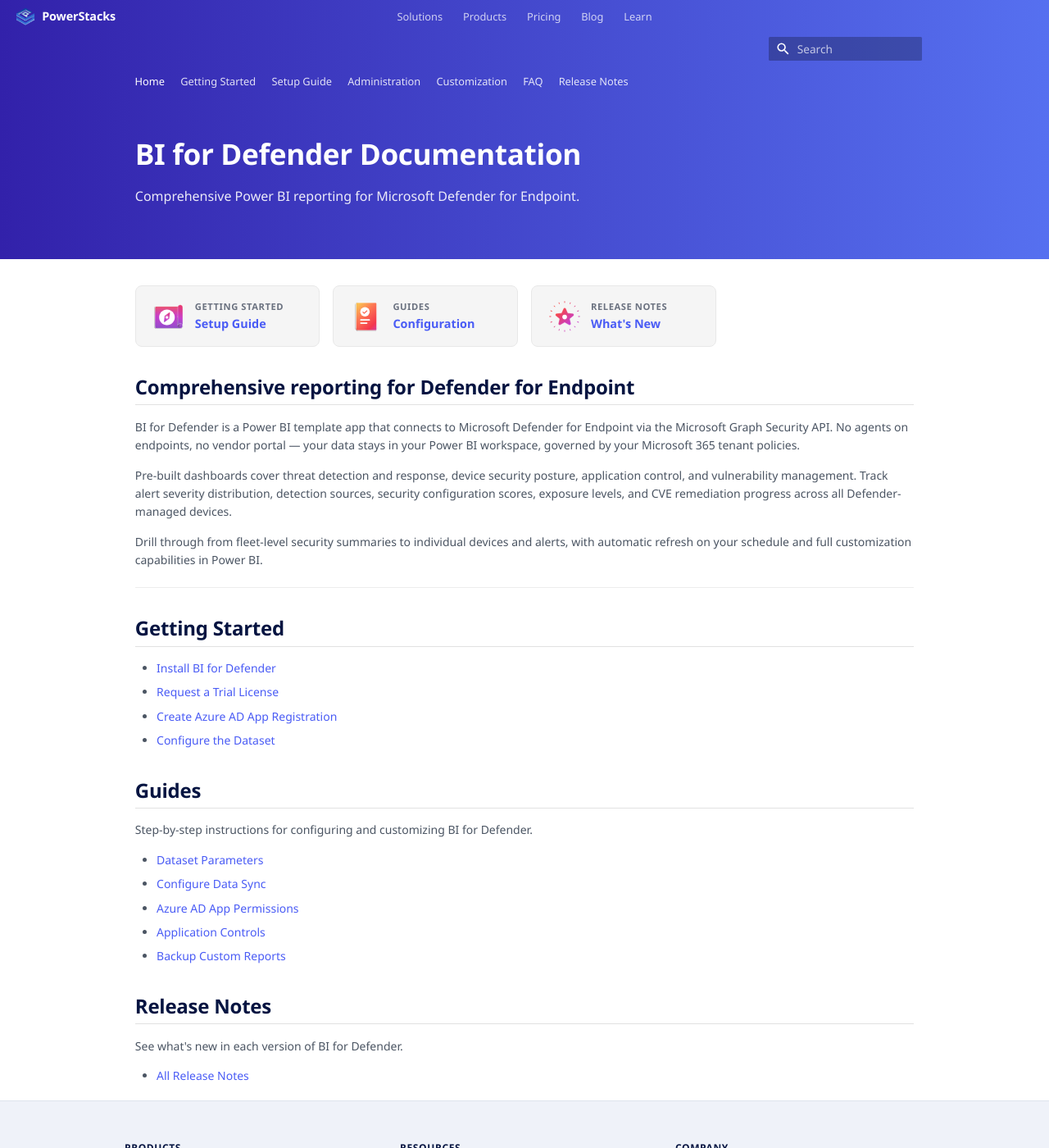
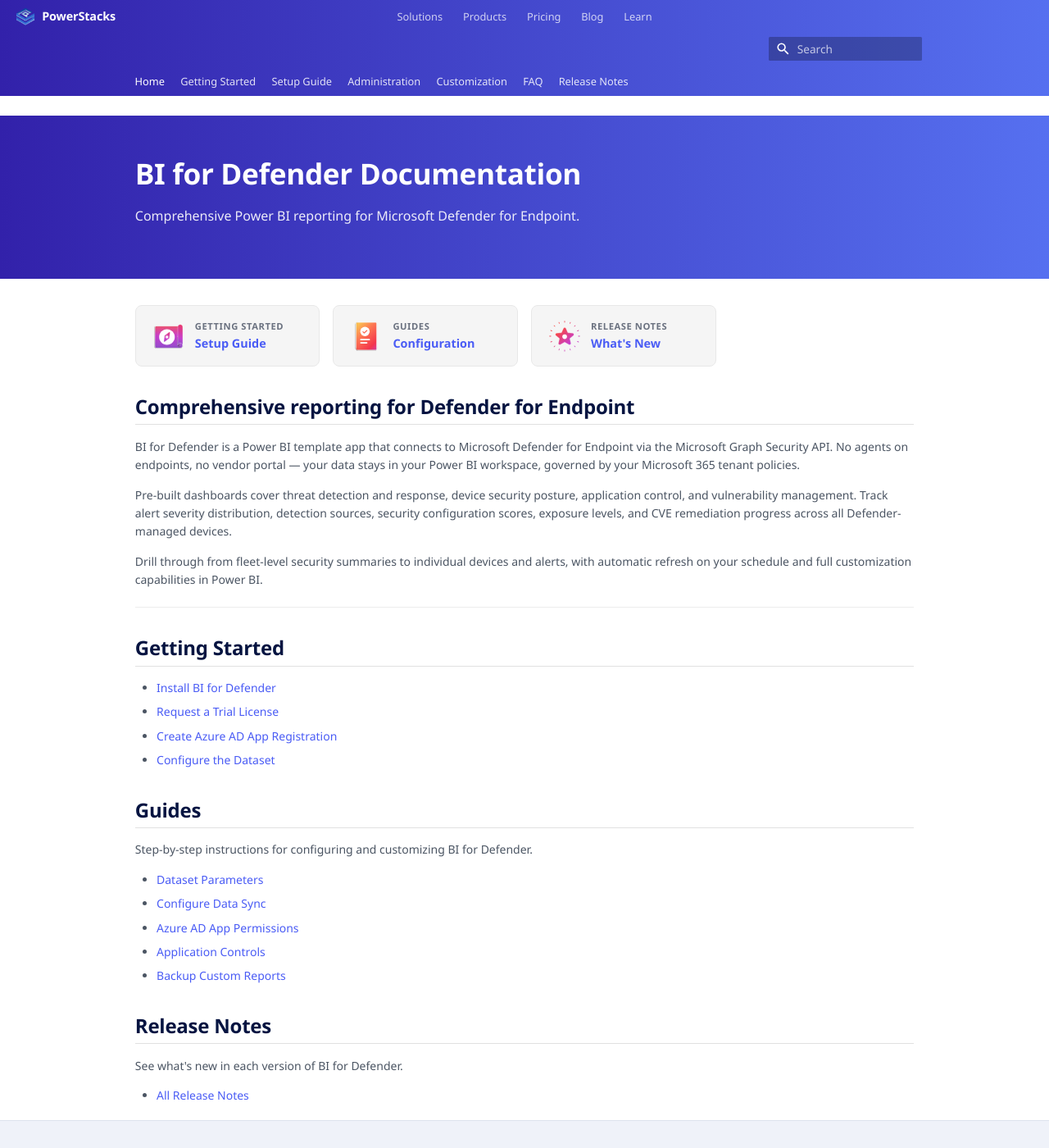
Before and after one commit to powerstacks-corp/BI-for-Defender, an MkDocs documentation site: the page built from docs/index.md, in a window 1280 px wide and 1400 px high. Shown: the whole window at 82% size. Built offline with MkDocs 1.6.1 and Material for MkDocs 9.7.7, drawn with Linux system fonts in a browser that asks for light colours; comment, search, counter and statistics services are not loaded.

Commit message:
Make global nav sticky and add content top padding

```diff
--- a/docs/stylesheets/microsoft-learn.css
+++ b/docs/stylesheets/microsoft-learn.css
@@ -858,3 +858,27 @@ html {
 .md-typeset h4:hover .headerlink {
   opacity: 0.5;
 }
+
+/* ── Issue fixes (Apr 15 2026) ────────────────────────────────────── */
+
+/* Make the global PowerStacks nav sticky so it stays visible when scrolling */
+.md-banner {
+  position: sticky;
+  top: 0;
+  z-index: 4;
+}
+
+/* Push the search header below the now-sticky banner (40px = banner height) */
+.md-header {
+  top: 40px !important;
+}
+
+/* Add top padding back to the main content area so it doesn't sit right against the header */
+.md-content__inner {
+  padding-top: 1.5rem !important;
+}
+
+.md-sidebar--primary,
+.md-sidebar--secondary {
+  padding-top: 1.5rem;
+}
```
